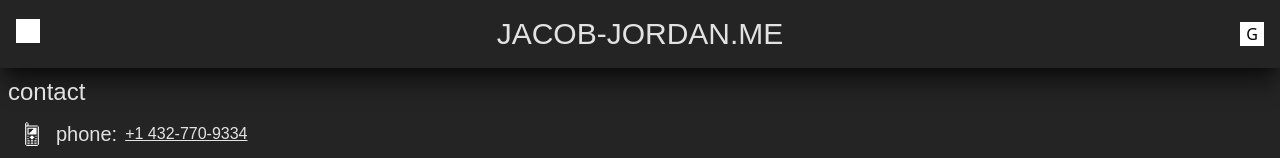
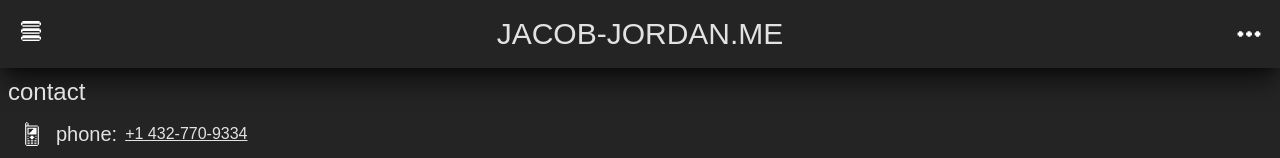
Before and after one commit to jacobjordan94/jacob-jordan-me, a React (Vite) app: page / in a window 1280 px wide. Shown: the top 158 px of the page. Built offline with nearby package versions, Linux system fonts and the light colour scheme; a web font is replaced by a local one.

Commit message:
add buttons to header

```diff
--- a/src/components/Header.jsx
+++ b/src/components/Header.jsx
@@ -1,3 +1,6 @@
+import DotsMenuIcon from "./icons/DotsMenuIcon";
+import MenuIcon from './icons/MenuIcon';
+
 export function Header() {
     return (
         <header>
@@ -13,7 +16,9 @@ export function Header() {
 function Nav() {
     return (
         <div className="nav-button-container">
-            <div className="nav size-6 bg-white inline-flex"></div>
+            <HeaderButton>
+                <MenuIcon size={30} />
+            </HeaderButton>
         </div>
     );
 }
@@ -29,9 +34,17 @@ function Title({children}) {
 function Links() {
     return (
         <div className="links-container">
-            <div className="links float-right">
-                <div className="github-link size-6 bg-white inline-flex text-black items-center justify-center">G</div>
-            </div>
+            <HeaderButton className="float-right">
+                <DotsMenuIcon size={30} />
+            </HeaderButton>
         </div>
     );
 }
+
+function HeaderButton({ className = '', children }) {
+    return (
+        <button className={"p-0 cursor-pointer hover:animate-pulse " + className}>
+            { children }
+        </button>
+    );
+}
```
